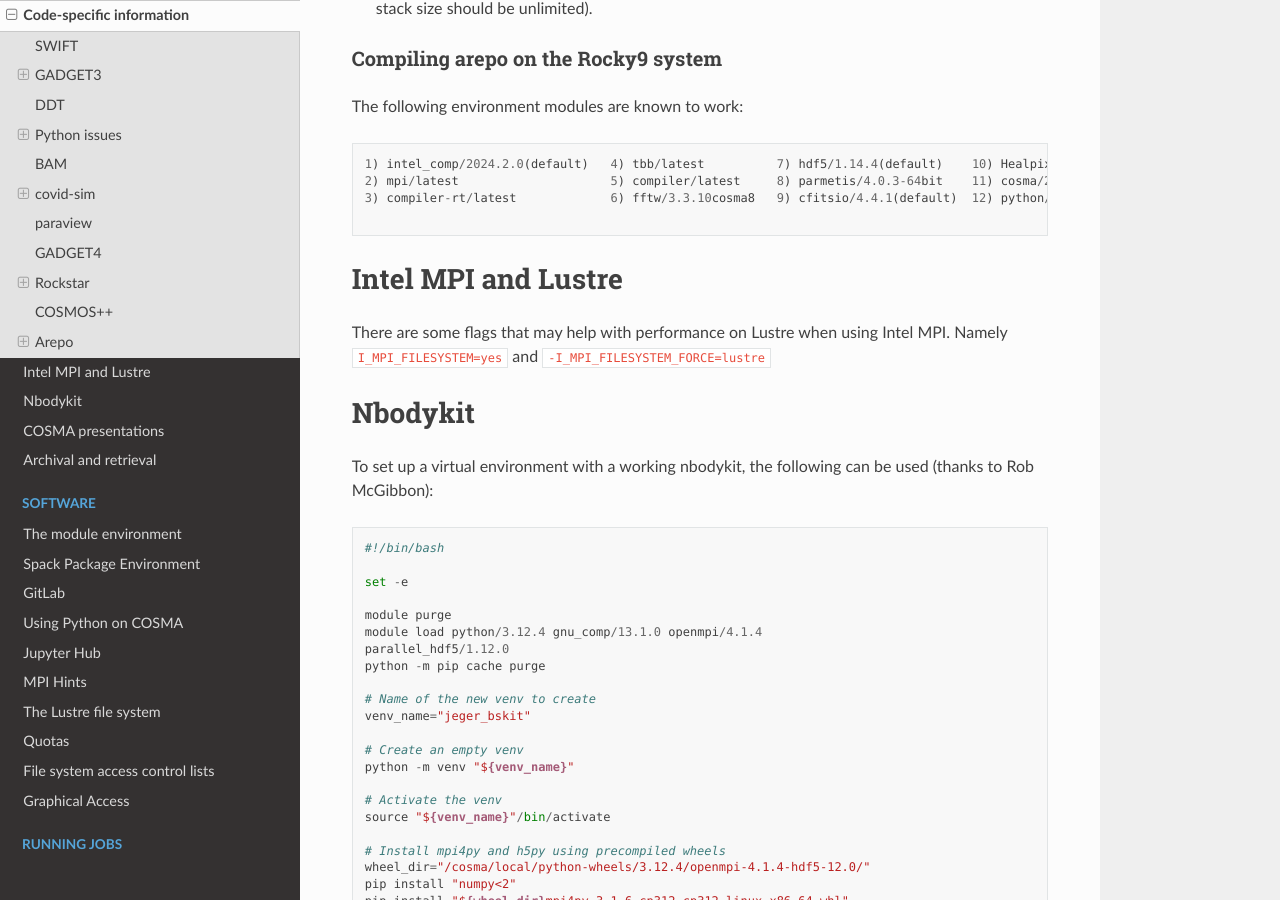
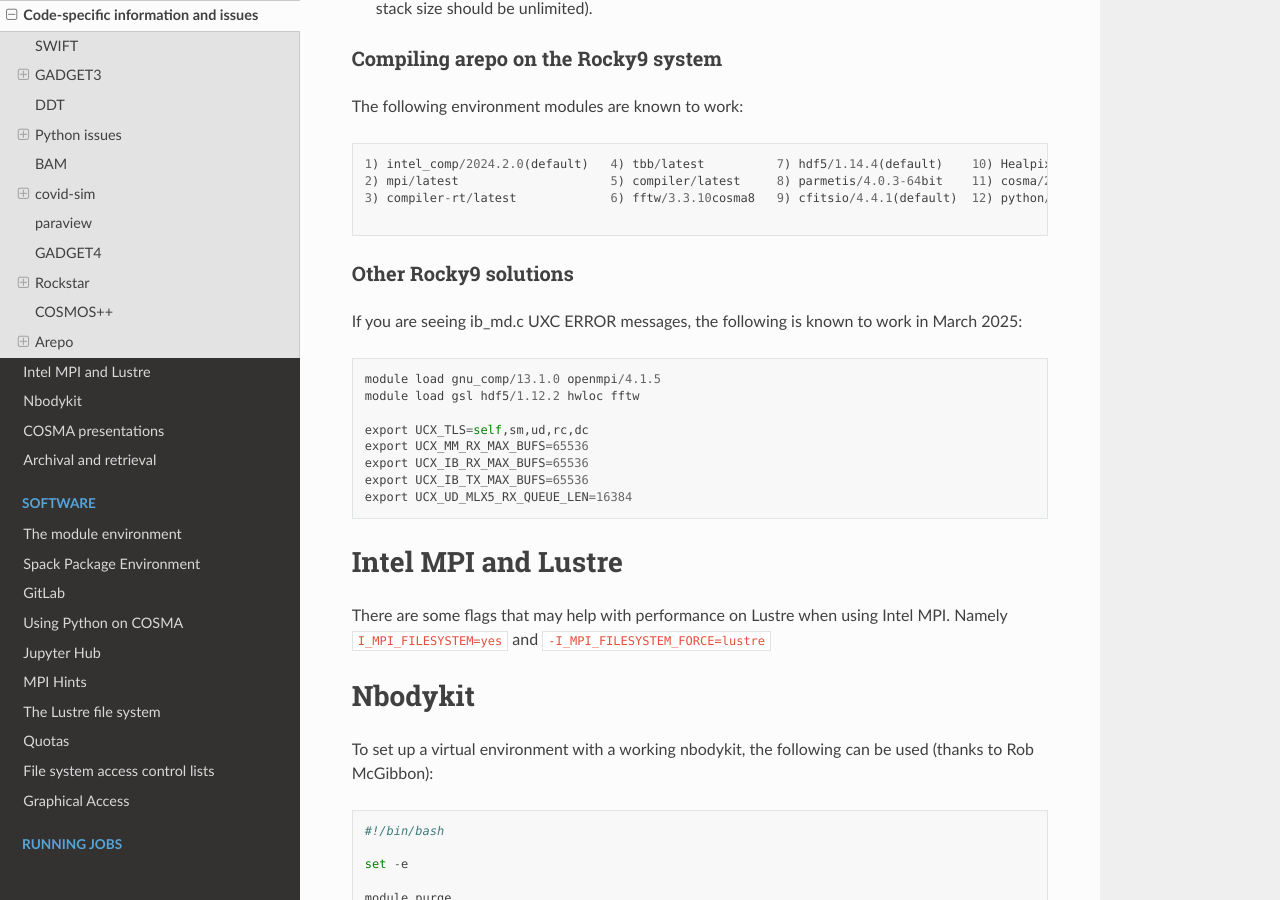
Before and after one commit to agb32/cosmadoc, a Sphinx documentation site: the page built from docs/source/issues.md, in a window 1280 px wide and 900 px high, scrolled down 8815 px. Built offline with Sphinx 7.4.7 and the Read the Docs theme 3.1.0, drawn with Linux system fonts in a browser that asks for light colours; some of the changed text lies outside the part shown.

Commit message:
added arepo info

````diff
--- a/docs/source/issues.md
+++ b/docs/source/issues.md
@@ -1,4 +1,4 @@
-# Code-specific information
+# Code-specific information and issues
 
 See the below for known hints and issues related to certain codes. These may give compilation hints, execution hints, etc.
 
@@ -338,6 +338,21 @@ The following environment modules are known to work:
 
 ```
 
+### Other Rocky9 solutions
+
+If you are seeing ib_md.c UXC ERROR messages, the following is known to work in March 2025:
+
+```
+module load gnu_comp/13.1.0 openmpi/4.1.5
+module load gsl hdf5/1.12.2 hwloc fftw
+
+export UCX_TLS=self,sm,ud,rc,dc
+export UCX_MM_RX_MAX_BUFS=65536
+export UCX_IB_RX_MAX_BUFS=65536
+export UCX_IB_TX_MAX_BUFS=65536
+export UCX_UD_MLX5_RX_QUEUE_LEN=16384
+```
+
 
 # Intel MPI and Lustre
 
````
